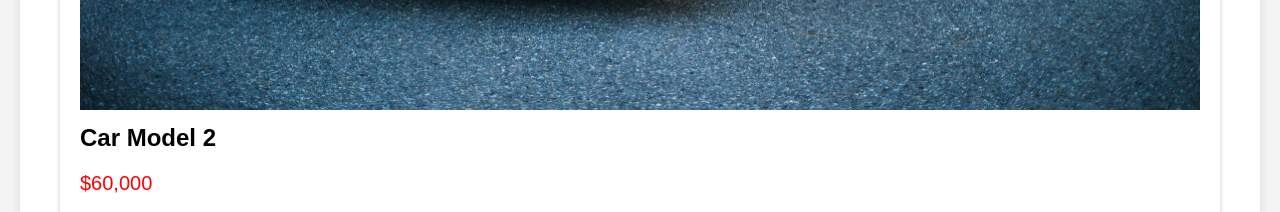
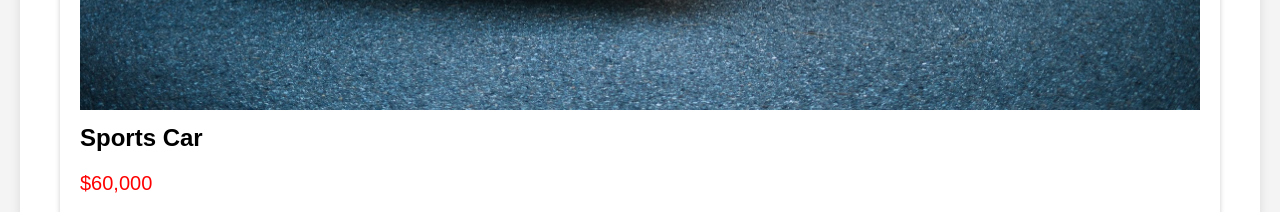
Before and after one commit to Ngwaabanjong/apps, a plain HTML site: page html-car-web/index.html in a window 1280 px wide. Shown: the part 1340-1552 px from the top of the page. Drawn offline with Linux system fonts and the light colour scheme.

Commit message:
Update index.html

```diff
--- a/html-car-web/index.html
+++ b/html-car-web/index.html
@@ -78,7 +78,7 @@
 
         <div class="car">
             <img src="./images/sport-car.jpeg" alt="Car 2">
-            <h2 class="car-title">Car Model 2</h2>
+            <h2 class="car-title">Sports Car</h2>
             <p class="car-price">$60,000</p>
             <p class="car-description">Write car description and author.</p>
         </div>
```
